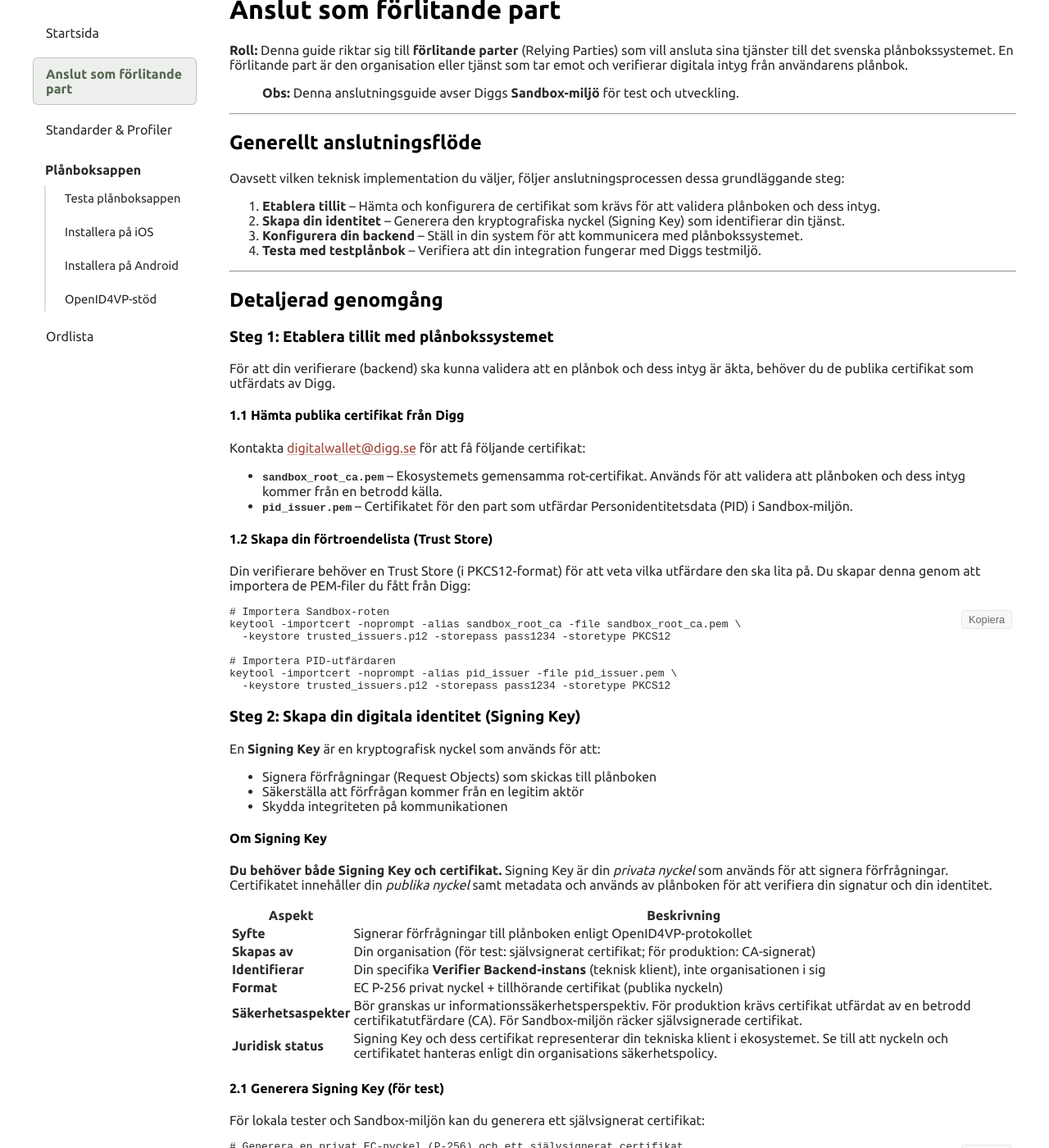
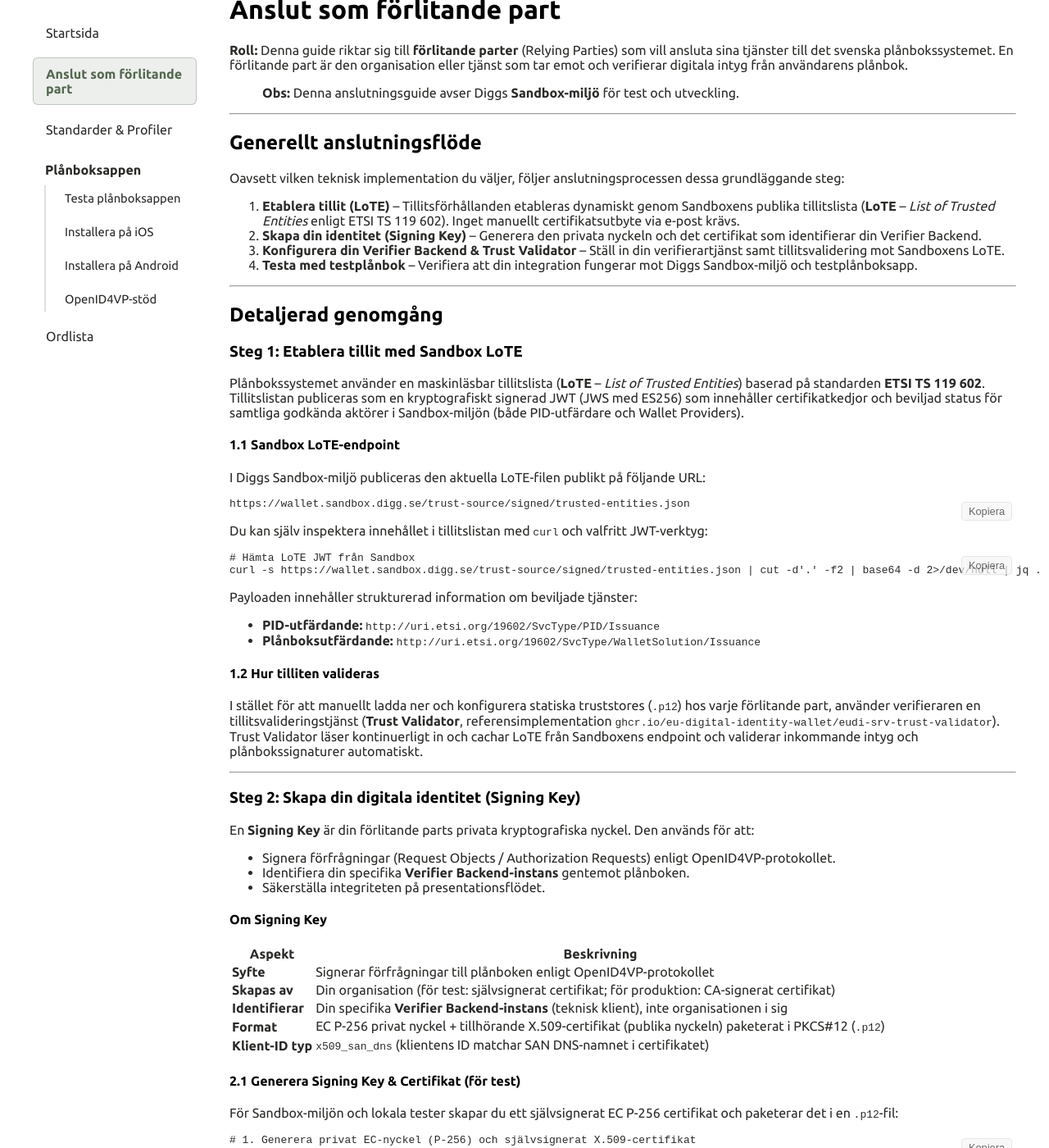
Before and after one commit to diggsweden/wallet-utvecklarportal, a Jekyll site: the page built from pages/anslutning-fp.md, in a window 1280 px wide and 1400 px high, scrolled down 264 px. Shown: the whole window at 82% size. Built offline with Jekyll 4.4.1, drawn with Linux system fonts in a browser that asks for light colours; some of the changed text lies outside the part shown.

Commit message:
docs(anslutning): use sandbox lote for trust validation instead of manual cert exchange
Signed-off-by: Christoffer Killander <extern.christoffer.killander@digg.se>

````diff
--- a/pages/anslutning-fp.md
+++ b/pages/anslutning-fp.md
@@ -15,182 +15,172 @@ title: "Anslut som förlitande part"
 
 Oavsett vilken teknisk implementation du väljer, följer anslutningsprocessen dessa grundläggande steg:
 
-1. **Etablera tillit** – Hämta och konfigurera de certifikat som krävs för att validera plånboken och dess intyg.
-2. **Skapa din identitet** – Generera den kryptografiska nyckel (Signing Key) som identifierar din tjänst.
-3. **Konfigurera din backend** – Ställ in din system för att kommunicera med plånbokssystemet.
-4. **Testa med testplånbok** – Verifiera att din integration fungerar med Diggs testmiljö.
+1. **Etablera tillit (LoTE)** – Tillitsförhållanden etableras dynamiskt genom Sandboxens publika tillitslista (**LoTE** – *List of Trusted Entities* enligt ETSI TS 119 602). Inget manuellt certifikatsutbyte via e-post krävs.
+2. **Skapa din identitet (Signing Key)** – Generera den privata nyckeln och det certifikat som identifierar din Verifier Backend.
+3. **Konfigurera din Verifier Backend & Trust Validator** – Ställ in din verifierartjänst samt tillitsvalidering mot Sandboxens LoTE.
+4. **Testa med testplånbok** – Verifiera att din integration fungerar mot Diggs Sandbox-miljö och testplånboksapp.
 
 ---
 
 ## Detaljerad genomgång
 
-### Steg 1: Etablera tillit med plånbokssystemet
+### Steg 1: Etablera tillit med Sandbox LoTE
 
-För att din verifierare (backend) ska kunna validera att en plånbok och dess intyg är äkta, behöver du de publika certifikat som utfärdats av Digg.
+Plånbokssystemet använder en maskinläsbar tillitslista (**LoTE** – *List of Trusted Entities*) baserad på standarden **ETSI TS 119 602**. Tillitslistan publiceras som en kryptografiskt signerad JWT (JWS med ES256) som innehåller certifikatkedjor och beviljad status för samtliga godkända aktörer i Sandbox-miljön (både PID-utfärdare och Wallet Providers).
 
-#### 1.1 Hämta publika certifikat från Digg
+#### 1.1 Sandbox LoTE-endpoint
 
-Kontakta [digitalwallet@digg.se](mailto:digitalwallet@digg.se) för att få följande certifikat:
+I Diggs Sandbox-miljö publiceras den aktuella LoTE-filen publikt på följande URL:
 
-- **`sandbox_root_ca.pem`** – Ekosystemets gemensamma rot-certifikat. Används för att validera att plånboken och dess intyg kommer från en betrodd källa.
-- **`pid_issuer.pem`** – Certifikatet för den part som utfärdar Personidentitetsdata (PID) i Sandbox-miljön.
+```
+https://wallet.sandbox.digg.se/trust-source/signed/trusted-entities.json
+```
 
-#### 1.2 Skapa din förtroendelista (Trust Store)
-
-Din verifierare behöver en Trust Store (i PKCS12-format) för att veta vilka utfärdare den ska lita på. Du skapar denna genom att importera de PEM-filer du fått från Digg:
+Du kan själv inspektera innehållet i tillitslistan med `curl` och valfritt JWT-verktyg:
 
 ```bash
-# Importera Sandbox-roten
-keytool -importcert -noprompt -alias sandbox_root_ca -file sandbox_root_ca.pem \
-  -keystore trusted_issuers.p12 -storepass pass1234 -storetype PKCS12
+# Hämta LoTE JWT från Sandbox
+curl -s https://wallet.sandbox.digg.se/trust-source/signed/trusted-entities.json | cut -d'.' -f2 | base64 -d 2>/dev/null | jq .
+```
 
-# Importera PID-utfärdaren
-keytool -importcert -noprompt -alias pid_issuer -file pid_issuer.pem \
-  -keystore trusted_issuers.p12 -storepass pass1234 -storetype PKCS12
-```
+Payloaden innehåller strukturerad information om beviljade tjänster:
+- **PID-utfärdande:** `http://uri.etsi.org/19602/SvcType/PID/Issuance`
+- **Plånboksutfärdande:** `http://uri.etsi.org/19602/SvcType/WalletSolution/Issuance`
+
+#### 1.2 Hur tilliten valideras
+
+I stället för att manuellt ladda ner och konfigurera statiska truststores (`.p12`) hos varje förlitande part, använder verifieraren en tillitsvalideringstjänst (**Trust Validator**, referensimplementation `ghcr.io/eu-digital-identity-wallet/eudi-srv-trust-validator`). Trust Validator läser kontinuerligt in och cachar LoTE från Sandboxens endpoint och validerar inkommande intyg och plånbokssignaturer automatiskt.
+
+---
 
 ### Steg 2: Skapa din digitala identitet (Signing Key)
 
-En **Signing Key** är en kryptografisk nyckel som används för att:
-- Signera förfrågningar (Request Objects) som skickas till plånboken
-- Säkerställa att förfrågan kommer från en legitim aktör
-- Skydda integriteten på kommunikationen
+En **Signing Key** är din förlitande parts privata kryptografiska nyckel. Den används för att:
+- Signera förfrågningar (Request Objects / Authorization Requests) enligt OpenID4VP-protokollet.
+- Identifiera din specifika **Verifier Backend-instans** gentemot plånboken.
+- Säkerställa integriteten på presentationsflödet.
 
 #### Om Signing Key
-
-**Du behöver både Signing Key och certifikat.** Signing Key är din *privata nyckel* som används för att signera förfrågningar. Certifikatet innehåller din *publika nyckel* samt metadata och används av plånboken för att verifiera din signatur och din identitet.
 
 | Aspekt | Beskrivning |
 |--------|--------------|
 | **Syfte** | Signerar förfrågningar till plånboken enligt OpenID4VP-protokollet |
-| **Skapas av** | Din organisation (för test: självsignerat certifikat; för produktion: CA-signerat) |
+| **Skapas av** | Din organisation (för test: självsignerat certifikat; för produktion: CA-signerat certifikat) |
 | **Identifierar** | Din specifika **Verifier Backend-instans** (teknisk klient), inte organisationen i sig |
-| **Format** | EC P-256 privat nyckel + tillhörande certifikat (publika nyckeln) |
-| **Säkerhetsaspekter** | Bör granskas ur informationssäkerhetsperspektiv. För produktion krävs certifikat utfärdat av en betrodd certifikatutfärdare (CA). För Sandbox-miljön räcker självsignerade certifikat. |
-| **Juridisk status** | Signing Key och dess certifikat representerar din tekniska klient i ekosystemet. Se till att nyckeln och certifikatet hanteras enligt din organisations säkerhetspolicy. |
+| **Format** | EC P-256 privat nyckel + tillhörande X.509-certifikat (publika nyckeln) paketerat i PKCS#12 (`.p12`) |
+| **Klient-ID typ** | `x509_san_dns` (klientens ID matchar SAN DNS-namnet i certifikatet) |
 
-#### 2.1 Generera Signing Key (för test)
+#### 2.1 Generera Signing Key & Certifikat (för test)
 
-För lokala tester och Sandbox-miljön kan du generera ett självsignerat certifikat:
+För Sandbox-miljön och lokala tester skapar du ett självsignerat EC P-256 certifikat och paketerar det i en `.p12`-fil:
 
 ```bash
-# Generera en privat EC-nyckel (P-256) och ett självsignerat certifikat
+# 1. Generera privat EC-nyckel (P-256) och självsignerat X.509-certifikat
 openssl req -x509 -newkey ec:<(openssl ecparam -name prime256v1) -nodes \
   -keyout verifier_key.pem -out verifier_cert.pem -days 365 \
-  -subj "/C=SE/O=Din Organisation/CN=Din Verifier Backend" \
-  -addext "subjectAltName=DNS:wallet.sandbox.digg.se,DNS:localhost"
+  -subj "/C=SE/O=Min Organisation/CN=Verifier Backend" \
+  -addext "subjectAltName=DNS:localhost,DNS:din-verifierare.example.se"
 
-# Paketera nyckeln och certifikatet i en PKCS12-fil
+# 2. Paketera nyckeln och certifikatet i en PKCS#12-fil (verifier_backend.p12)
 openssl pkcs12 -export -in verifier_cert.pem -inkey verifier_key.pem \
   -out verifier_backend.p12 -name "verifier_backend" -passout pass:pass1234
 ```
 
-> **Säkerhetsnotis:** Använd inte självsignerade certifikat i produktion. För produktion, ansök om certifikat från en godkänd CA.
+> **Säkerhetsnotis:** Självsignerade certifikat används enbart i testmiljöer. I framtida produktion krävs certifikat utfärdat av en godkänd certifikatutfärdare (CA) under det nationella tillitsramverket.
 
-### Steg 3: Konfigurera din Verifier Backend
+---
 
-Din backend (verifierare) ansvarar för att:
-- Skapa förfrågningar om intyg (Credential Requests)
-- Ta emot och validera presenterade intyg från plånboken
-- Utföra affärslogik baserat på de verifierade intygen
+### Steg 3: Konfigurera Verifier Backend & Trust Validator
 
-#### 3.1 Generell konfiguration (teknik-oberoende)
+Verifieraren ansvarar för att:
+1. Skapa och signera presentationsförfrågningar (Presentation Requests med DCQL).
+2. Ta emot presentationsresponsen från plånboken via `DirectPost`.
+3. Anropa **Trust Validator** för att verifiera att intygen och plånboken finns med och är beviljade i Sandbox LoTE.
 
-Oavsett vilken implementation du använder, behöver du konfigurera:
+#### Komplett Docker Compose-exempel
 
-- **Publik endpoint** – URL dit plånboken kan skicka sina svar
-- **Tillitsankare** – De certifikat som din backend litar på (Trust Store)
-- **Egen identitet** – Din Signing Key och certifikat
-- **Kravspecifikation** – Vilka intygstyper du begär (t.ex. PID)
-
-#### 3.2 Exempel: Referensimplementation (EUDIW)
-
-Digg använder EU:s referensimplementations backendtjänst i test. Den återfinns på: `ghcr.io/eu-digital-identity-wallet/eudi-srv-verifier-endpoint`.
-
-##### Docker Compose-exempel
+Nedan finns en komplett, körbar `docker-compose.yaml` som sätter upp både EU:s referens-verifierare (`eudi-srv-verifier-endpoint:v0.11.0`) och tillitsvalideraren (`eudi-srv-trust-validator:0.2.2-alpha`), förkonfigurerad mot Diggs Sandbox LoTE:
 
 ```yaml
 services:
   verifier-backend:
-    image: ghcr.io/eu-digital-identity-wallet/eudi-srv-verifier-endpoint:v0.8.0
+    image: ghcr.io/eu-digital-identity-wallet/eudi-srv-verifier-endpoint:v0.11.0
+    container_name: verifier-backend
     volumes:
       - ./verifier_backend.p12:/opt/common/verifier_backend.p12:ro
-      - ./trusted_issuers.p12:/opt/common/trusted_issuers.p12:ro
     environment:
-      # Ditt publika endpoint (måste matcha vad som anges i certifikatets SAN)
-      VERIFIER_PUBLICURL: "https://din-domän.se/verifier"
-
-      # Sökvägar till dina PKCS12-filer
-      VERIFIER_JAR_SIGNING_KEY_KEYSTORE: "file:///opt/common/verifier_backend.p12"
-      VERIFIER_TRUSTSOURCES_0_KEYSTORE_PATH: "file:///opt/common/trusted_issuers.p12"
-      VERIFIER_TRUSTSOURCES_0_KEYSTORE_PASSWORD: "pass1234"
-      VERIFIER_JAR_SIGNING_KEY_KEYSTORE_PASSWORD: "pass1234"
-
-      # Typ av klientidentifiering
+      SPRING_WEBFLUX_BASEPATH: "/verifier"
+      VERIFIER_PUBLICURL: "https://din-verifierare.example.se/verifier"
+      VERIFIER_ORIGINALCLIENTID: "localhost"
       VERIFIER_CLIENTIDPREFIX: "x509_san_dns"
-
-      # ... övriga variabler enligt projektets README ...
+      SPRING_PROFILES_ACTIVE: "self-signed"
+      VERIFIER_ACCESS_CERTIFICATE_SIGNING_ALGORITHM: "ES256"
+      VERIFIER_ACCESS_CERTIFICATE_KEYSTORE: "file:///opt/common/verifier_backend.p12"
+      VERIFIER_ACCESS_CERTIFICATE_KEYSTORE_TYPE: "PKCS12"
+      VERIFIER_ACCESS_CERTIFICATE_KEYSTORE_PASSWORD: "pass1234"
+      VERIFIER_ACCESS_CERTIFICATE_ALIAS: "verifier_backend"
+      VERIFIER_ACCESS_CERTIFICATE_PASSWORD: "pass1234"
+      VERIFIER_DEFEAULTHTTPRESPONSEMODE: "DirectPost"
+      VERIFIER_ATTESTATIONCLASSIFICATIONS_PID_VCTS: "urn:eudi:pid:1"
+      VERIFIER_TRUST_VALIDATOR_SERVICE_URL: "http://trust-validator:8080/trust-validator/trust"
     ports:
       - "8080:8080"
+    depends_on:
+      - trust-validator
+
+  trust-validator:
+    image: ghcr.io/eu-digital-identity-wallet/eudi-srv-trust-validator:0.2.2-alpha
+    container_name: trust-validator
+    environment:
+      SPRING_WEBFLUX_BASE_PATH: "/trust-validator"
+      TRUST_VALIDATOR_DSS_CACHE_LOCATION: "/tmp/dss-cache"
+      TRUST_VALIDATOR_LOTE_CACHE_LOCATION: "/tmp/lote-cache"
+      TRUST_VALIDATOR_TRUST_SOURCES_PID_PROVIDERS_LOTE_LOCATION: "https://wallet.sandbox.digg.se/trust-source/signed/trusted-entities.json"
+      TRUST_VALIDATOR_TRUST_SOURCES_PID_PROVIDERS_LOTE_ISSUANCE_SERVICE: "http://uri.etsi.org/19602/SvcType/PID/Issuance"
+      TRUST_VALIDATOR_TRUST_SOURCES_PID_PROVIDERS_LOTE_REVOCATION_SERVICE: "http://uri.etsi.org/19602/SvcType/PID/Revocation"
+      TRUST_VALIDATOR_TRUST_SOURCES_WALLET_PROVIDERS_LOTE_LOCATION: "https://wallet.sandbox.digg.se/trust-source/signed/trusted-entities.json"
+      TRUST_VALIDATOR_TRUST_SOURCES_WALLET_PROVIDERS_LOTE_ISSUANCE_SERVICE: "http://uri.etsi.org/19602/SvcType/WalletSolution/Issuance"
+      TRUST_VALIDATOR_TRUST_SOURCES_WALLET_PROVIDERS_LOTE_REVOCATION_SERVICE: "http://uri.etsi.org/19602/SvcType/WalletSolution/Revocation"
 ```
-
-> **Notis:** Detta är ett exempel med referensimplementationen. Andra implementationer kan kräva olika konfigurationsparametrar.
 
 ---
 
-## Steg 4: Testa med Diggs testplånbok
+### Steg 4: Testa med Diggs testplånbok
 
-För att verifiera att din uppsatta miljö fungerar och kan kommunicera med plånboken, behöver du använda **Diggs test-plånboksapp**.
+För att verifiera att din uppsatta miljö fungerar och kan kommunicera med plånboken, använder du **Diggs test-plånboksapp**.
 
-### Om testplånboken
+#### Hur du testar
 
-- **Tillhandahålls av:** Digg
-- **Syfte:** Test och utveckling i Sandbox-miljön
-- **Plattform:** Tillgänglig för iOS och Android
-- **Testdata:** Innehåller test-identiteter (PID) för utveckling
-
-### Hur du testar
-
-1. **Installera test-plånboksappen** – Följ [Guiden för att prova plånboksappen](planboksappen/prova-planboksappen.md) för detaljerade instruktioner.
-2. **Hämta test-ID (PID)** – Använd testanvändare för att ladda ner ett test-intyg.
-3. **Initiera förfrågan** – Från din backend, skapa en förfrågan om intyg (t.ex. PID).
-4. **Presentera intyg** – Använd test-plånboksappen för att skanna QR-koden eller följa länken.
-5. **Validera svar** – Din backend tar emot och validerar det presenterade intyget.
-
-> **Viktigt:** Testplånboksappen kommunicerar med Diggs Sandbox-miljö. För att testa mot din lokala backend, se till att din `VERIFIER_PUBLICURL` är korrekt konfigurerad och tillgänglig.
+1. **Installera test-plånboksappen** – Följ [Guiden för att prova plånboksappen](planboksappen/prova-planboksappen.md) för att få tillgång via TestFlight (iOS) eller Google Play (Android).
+2. **Hämta test-ID (PID)** – Logga in mot Diggs testutfärdare i appen för att ladda ner en test-PID.
+3. **Initiera förfrågan** – Från din Verifier Backend, skapa en presentationsförfrågan (Authorization Request).
+4. **Presentera intyg** – Skanna QR-koden eller öppna länken i test-plånboksappen och godkänn delningen.
+5. **Validera svar** – Din Verifier Backend tar emot svaret via `DirectPost` och verifierar intyget och dess utfärdare mot Sandbox LoTE via Trust Validator.
 
 ---
 
-## Support och fördjupning
+### Support och fördjupning
 
-### Kontakt
+#### Kontakt
 
-För tekniska frågor och hjälp med:
-- Certifikatsutbyte
-- Anslutningsprocessen
-- Testmiljön
+För tekniska frågor och hjälp med anslutningsprocessen eller testmiljön, kontakta: [digitalwallet@digg.se](mailto:digitalwallet@digg.se).
 
-Kontakta: [digitalwallet@digg.se](mailto:digitalwallet@digg.se)
-
-### Dokumentation och specifikationer
-
-För en djupare förståelse av plånbokssystemet:
+#### Dokumentation och specifikationer
 
 - **Huvudprojekt:** [diggsweden/wallet-ecosystem](https://github.com/diggsweden/wallet-ecosystem)
-- **Tekniska standarder:** OpenID4VP, OpenID4VCI, SD-JWT
+- **Tekniska standarder:** [Standarder & Profiler](standarder-och-profiler.md) (OpenID4VP, OpenID4VCI, SD-JWT VC, ETSI TS 119 602)
 - **EUDIW dokumentation:** [eudi-doc-architecture-and-reference-framework](https://eu-digital-identity-wallet.github.io/eudi-doc-architecture-and-reference-framework/)
 
 ---
 
-## Sammanfattning: Checklista
+### Sammanfattning: Checklista
 
-- [ ] Har hämtat publika certifikat från Digg
-- [ ] Har skapat Trust Store med Diggs certifikat
-- [ ] Har genererat Signing Key (självsignerat för test)
-- [ ] Har konfigurerat min Verifier Backend
+- [ ] Har genererat Signing Key och PKCS#12-keystore (`verifier_backend.p12`)
+- [ ] Har konfigurerat Trust Validator mot Sandbox LoTE (`https://wallet.sandbox.digg.se/trust-source/signed/trusted-entities.json`)
+- [ ] Har startat och konfigurerat Verifier Backend
 - [ ] Har installerat Diggs test-plånboksapp
-- [ ] Har testat anslutningen med testplånboken
+- [ ] Har genomfört en lyckad presentation och validering med testplånboken
 
 ---
 
-*Denna guide uppdaterades senast juni 2026.*
+*Denna guide uppdaterades senast augusti 2026.*
````
Also changed, not shown: pages/ordlista.md (+3 -3 lines), pages/standarder-och-profiler.md (+9 -0 lines).
